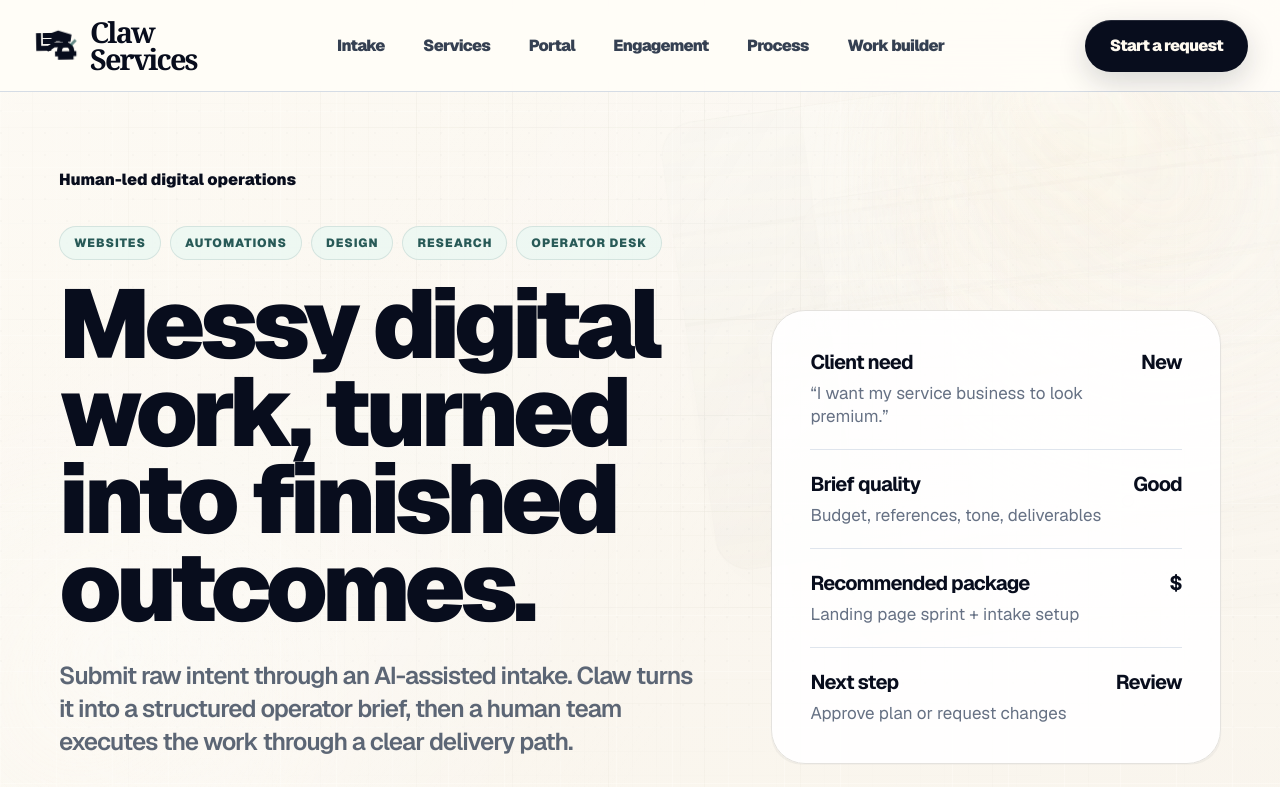
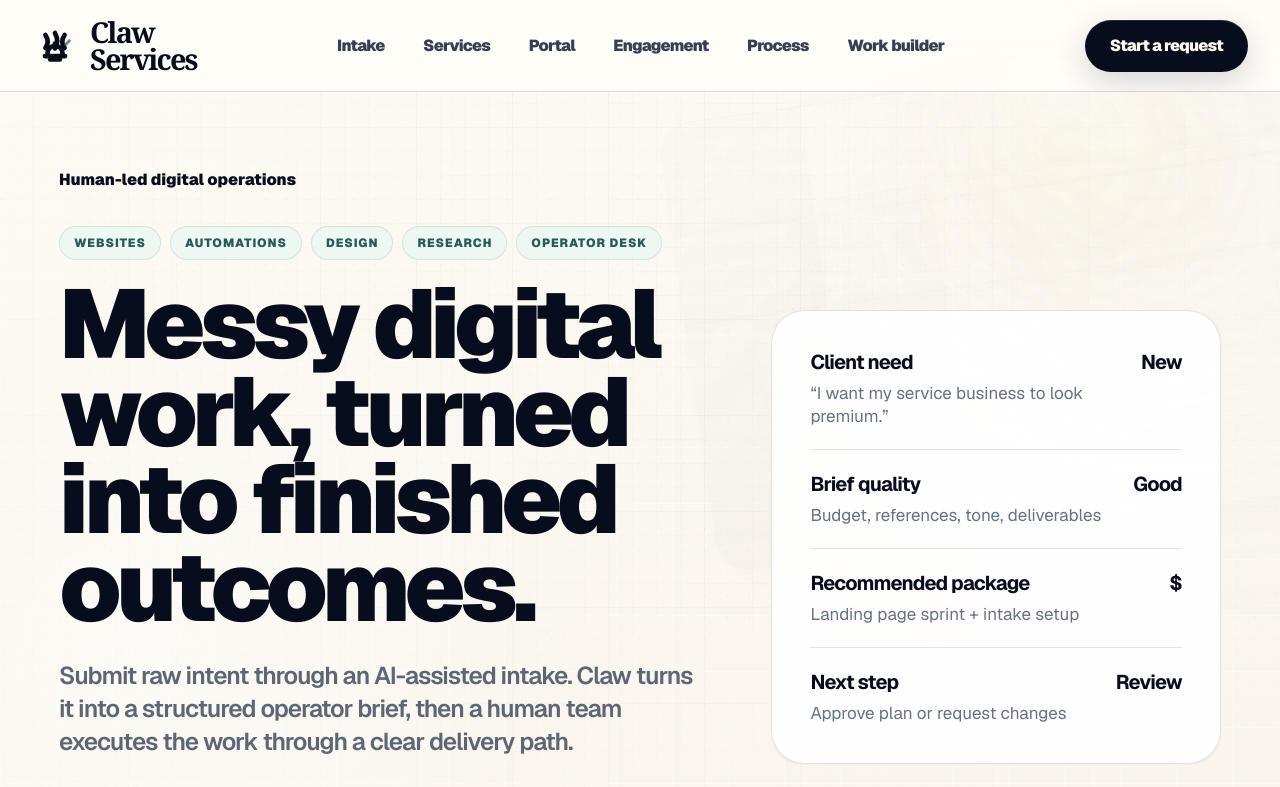
Before and after one commit to Shmeebos/claw-services, a Next.js app: page / in a window 1280 px wide. Shown: the top 787 px of the page. Built offline with nearby package versions, Linux system fonts and the light colour scheme.

Commit message:
Polish logo and simplify portal flow cube

```diff
--- a/src/app/globals.css
+++ b/src/app/globals.css
@@ -308,18 +308,17 @@ html[data-scroll-direction="up"] .motion-ribbon { transform: translate3d(calc(va
 .claw-mark-bell-line,
 .claw-mark-ring-ray {
   fill: none;
-  stroke-linecap: square;
-  stroke-linejoin: miter;
+  stroke-linecap: round;
+  stroke-linejoin: round;
   stroke-miterlimit: 10;
   vector-effect: non-scaling-stroke;
 }
 .claw-mark-hand-line,
-.claw-mark-bell-line { stroke: var(--logo-ink); stroke-width: 5; }
-.claw-mark-bell-dome { stroke-linejoin: round; }
-.claw-mark-ring-ray { stroke: var(--logo-accent); stroke-width: 3; transform-origin: 83px 37px; }
+.claw-mark-bell-line { stroke: var(--logo-ink); stroke-width: 4.7; }
+.claw-mark-ring-ray { stroke: var(--logo-accent); stroke-width: 3; transform-origin: 70px 33px; }
 .claw-hand-mark.is-floating { animation: claw-logo-float 5.4s ease-in-out infinite; }
-.claw-hand-mark.is-pressing .claw-mark-hand { transform-origin: 14px 45px; animation: claw-hand-press 1.16s cubic-bezier(.16,1,.24,1) infinite; }
-.claw-hand-mark.is-pressing .claw-mark-bell { transform-origin: 70px 57px; animation: claw-bell-press 1.16s cubic-bezier(.16,1,.24,1) infinite; }
+.claw-hand-mark.is-pressing .claw-mark-hand { transform-origin: 48px 26px; animation: claw-hand-press 1.16s cubic-bezier(.16,1,.24,1) infinite; }
+.claw-hand-mark.is-pressing .claw-mark-bell { transform-origin: 48px 54px; animation: claw-bell-press 1.16s cubic-bezier(.16,1,.24,1) infinite; }
 .claw-hand-mark.is-pressing .claw-mark-ring-ray { animation: claw-ring-ray 1.16s cubic-bezier(.16,1,.24,1) infinite; }
 .claw-brand-logo { display: inline-flex; align-items: center; gap: 12px; }
 .claw-brand-logo .claw-hand-mark { width: 46px; height: 36px; flex: 0 0 auto; }
--- a/src/app/portal/FlowCube.tsx
+++ b/src/app/portal/FlowCube.tsx
@@ -73,7 +73,6 @@ export function FlowCube({ steps }: FlowCubeProps) {
                   aria-hidden={activeIndex !== index}
                 >
                   <div className={styles.flowCubeFaceInner}>
-                    <span className={styles.flowCubeIndex}>{String(index + 1).padStart(2, "0")}</span>
                     <div>
                       <h3>{title}</h3>
                       <p>{copy}</p>
--- a/src/components/ClawBrandLogo.tsx
+++ b/src/components/ClawBrandLogo.tsx
@@ -8,7 +8,7 @@ type ClawBrandLogoProps = {
 };
 
 export function ClawHandMark({ animated = false, className = "" }: ClawHandMarkProps) {
-  const motionClass = animated ? "is-pressing" : "is-floating";
+  const motionClass = animated ? "is-pressing" : "";
   const classes = ["claw-hand-mark", motionClass, className].filter(Boolean).join(" ");
 
   return (
@@ -20,17 +20,17 @@ export function ClawHandMark({ animated = false, className = "" }: ClawHandMarkP
       xmlns="http://www.w3.org/2000/svg"
     >
       <g className="claw-mark-hand">
-        <path className="claw-mark-hand-line claw-mark-arm" d="M14 18V45H35" />
-        <path className="claw-mark-hand-line claw-mark-palm" d="M28 18H43L55 14L77 21L76 27H63L52 24L40 31H28" />
-        <path className="claw-mark-hand-line claw-mark-finger" d="M35 45L46 38H69" />
+        <path className="claw-mark-hand-line claw-mark-claw-left" d="M28 13C34 22 34 32 28 40" />
+        <path className="claw-mark-hand-line claw-mark-claw-center" d="M48 9C54 20 54 31 48 41" />
+        <path className="claw-mark-hand-line claw-mark-claw-right" d="M68 13C62 22 62 32 68 40" />
       </g>
       <g className="claw-mark-bell">
-        <path className="claw-mark-bell-line claw-mark-bell-knob" d="M70 32V38" />
-        <path className="claw-mark-bell-line claw-mark-bell-dome" d="M57 52C57 44 62 38 70 38C78 38 83 44 83 52" />
-        <path className="claw-mark-bell-line claw-mark-bell-rim" d="M53 57H87" />
-        <path className="claw-mark-bell-line claw-mark-bell-base" d="M59 64H81" />
+        <path className="claw-mark-bell-line claw-mark-bell-knob" d="M48 31V36" />
+        <path className="claw-mark-bell-line claw-mark-bell-dome" d="M32 54C32 43 38 36 48 36C58 36 64 43 64 54" />
+        <path className="claw-mark-bell-line claw-mark-bell-rim" d="M27 57H69" />
+        <path className="claw-mark-bell-line claw-mark-bell-base" d="M38 64H58" />
       </g>
-      <path className="claw-mark-ring-ray" d="M83 37L89 31" />
+      <path className="claw-mark-ring-ray" d="M70 33L78 25" />
     </svg>
   );
 }
```
Also changed, not shown: src/app/portal/page.module.css (+7 -24 lines), public/brand/claw-services-logo.svg, public/brand/claw-services-mark.svg.
